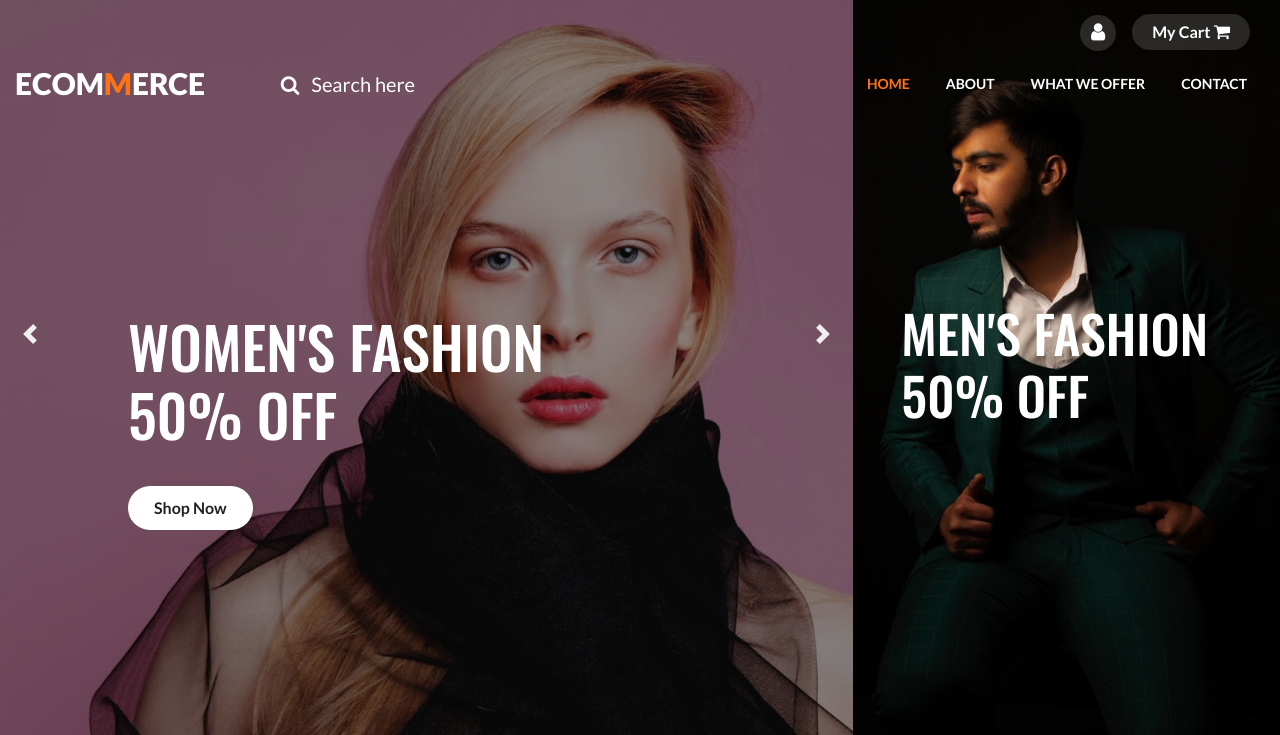
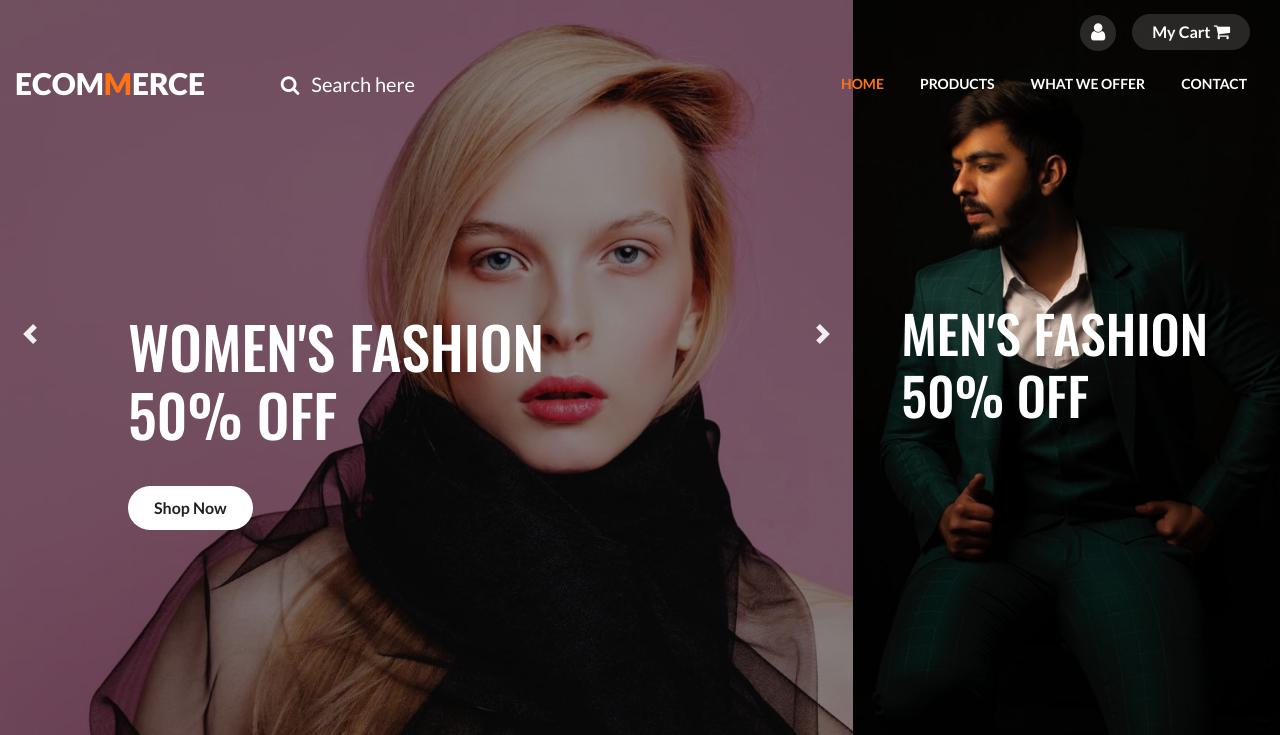
Before and after one commit to EmmaMKB/Django-ecommerce, a Django app: page / in a window 1280 px wide. Shown: the top 735 px of the page. Run offline with Django 3.2, Linux system fonts and the light colour scheme; data that the repository does not hold is empty; some libraries are stand-ins or nearby versions.

Commit message:
✨ Add products page

```diff
--- a/Ecommerce/templates/include/_nav.html
+++ b/Ecommerce/templates/include/_nav.html
@@ -13,8 +13,7 @@
             <div id="search" class="pop-overlay">
                 <div class="popup">
                     <form action="#" method="post" class="search-box">
-									<input type="search" placeholder="Keyword" name="search" required="required"
-										autofocus="">
+                        <input type="search" placeholder="Keyword" name="search" required="required" autofocus="">
                         <button type="submit" class="btn">Search</button>
                     </form>
                 </div>
@@ -32,7 +31,7 @@
 								<a class="nav-link" href="{% url 'home' %}">Home</a>
 							</li>
 							<li class="nav-item">
-								<a class="nav-link" href="about.html">About</a>
+								<a class="nav-link" href="{% url 'products' %}">Products</a>
 							</li>
 							<li class="nav-item">
 								<a class="nav-link" href="about.html">What We Offer</a>
--- /dev/null
+++ b/Ecommerce/templates/product/index.html
@@ -0,0 +1 @@
+{% extends 'auth.layout.html' %}
--- a/Ecommerce/urls.py
+++ b/Ecommerce/urls.py
@@ -4,7 +4,8 @@ from . import views
 urlpatterns = [
     path(r"", views.index, name="home"),
     path("register/", views.register, name="register"),
+    path("sign_in/", views.sign_in, name="login_action"),
+    path("logout/", views.logout_user, name="logout"),
+    path("products/", views.products, name="products"),
     path("product/<str:uid>", views.product_details, name="product.details"),
-    path("sign_in/", views.sign_in, name="login_action"),
-    path("logout/", views.logout_user, name="logout")
 ]
--- a/Ecommerce/views.py
+++ b/Ecommerce/views.py
@@ -69,6 +69,10 @@ def logout_user(request):
     return redirect("home")
 
 
+def products(request):
+    return render(request, "product/index.html")
+
+
 def product_details(request, uid):
     try:
         product = ProductDao.get_product(uid)
```
Lines whose indentation alone changed are shown as unchanged.
